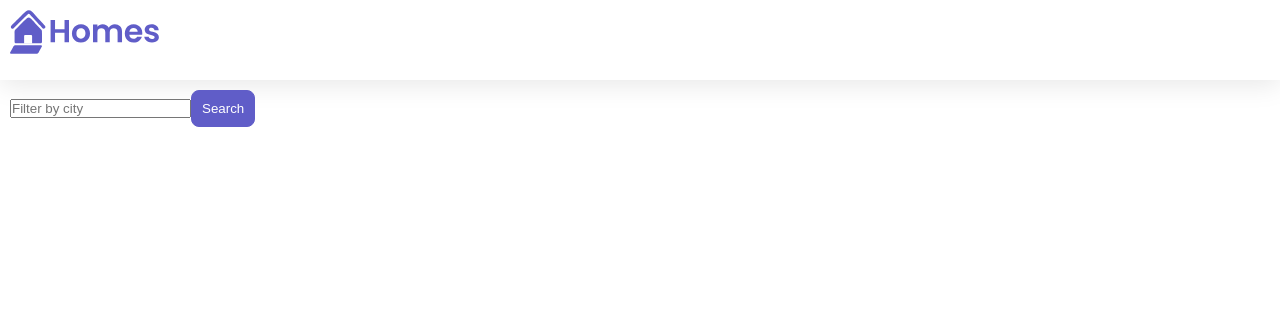
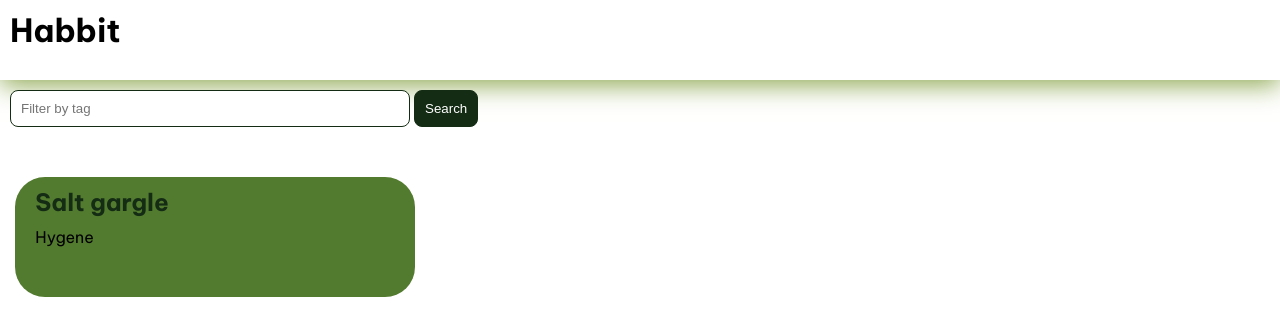
Before and after one commit to kandriam/habbit-prototype, an Angular app: page / in a window 1280 px wide. Shown: the top 336 px of the page. Built offline with nearby package versions, Linux system fonts and the light colour scheme.

Commit message:
Display habit

```diff
--- a/src/app/app.ts
+++ b/src/app/app.ts
@@ -7,7 +7,7 @@ import {Home} from './home/home';
   template: `
     <main>
       <header class="brand-name">
-        <img class="brand-logo" src="/assets/logo.svg" alt="logo" aria-hidden="true" />
+        <h1>Habbit</h1>
       </header>
       <section class="content">
         <app-home></app-home>
--- /dev/null
+++ b/src/app/habit.ts
@@ -0,0 +1,5 @@
+export interface HabitInfo {
+    id: number;
+    name: string;
+    tags: string[];
+}
--- /dev/null
+++ b/src/app/habit/habit.css
@@ -0,0 +1,19 @@
+.habit-display {
+  background: var(--accent-color);
+  border-radius: 30px;
+  padding-bottom: 30px;
+}
+.habit-display-heading {
+  color: var(--primary-color);
+  padding: 10px 20px 0 20px;
+}
+
+.habit-display-tags {
+  padding: 10px 20px 20px 20px;
+}
+
+section.habit-display a {
+  padding-left: 20px;
+  text-decoration: none;
+  color: var(--primary-color);
+}
--- /dev/null
+++ b/src/app/habit/habit.ts
@@ -0,0 +1,18 @@
+import { Component, input } from '@angular/core';
+import { HabitInfo } from '../habit';
+
+@Component({
+  selector: 'app-habit',
+  standalone: true,
+  imports: [],
+  template: `
+    <section class="habit-display">
+      <h2 class="habit-display-heading">{{ habit().name }}</h2>
+      <p class="habit-display-tags">{{ habit().tags }}</p>
+    </section>
+  `,
+  styleUrls: ['./habit.css'],
+})
+export class Habit {
+  habit = input.required<HabitInfo>()
+}
--- a/src/app/home/home.ts
+++ b/src/app/home/home.ts
@@ -1,18 +1,29 @@
 import { Component } from '@angular/core';
+import { HabitInfo } from '../habit';
+import { Habit } from '../habit/habit';
 
 @Component({
   selector: 'app-home',
-  imports: [],
+  imports: [Habit],
   template: `
     <section>
       <form>
-        <input type="text" placeholder="Filter by city" />
+        <input type="text" placeholder="Filter by tag" />
         <button class="primary" type="button">Search</button>
       </form>
     </section>
+    <section class="results">
+      <app-habit [habit]="habit"></app-habit>
+    </section>
   `,
-  styles: ``
+  styleUrls: ['./home.css'],
 })
 export class Home {
+  readonly baseUrl = 'https://angular.dev/assets/images/tutorials/common';
 
+  habit: HabitInfo = {
+    id: 9999,
+    name: 'Salt gargle',
+    tags: ['Hygene'],
+  };
 }
--- a/src/styles.css
+++ b/src/styles.css
@@ -8,10 +8,10 @@ body {
   font-family: 'Be Vietnam Pro', sans-serif;
 }
 :root {
-  --primary-color: #605DC8;
-  --secondary-color: #8B89E6;
-  --accent-color: #e8e7fa;
-  --shadow-color: #E8E8E8;
+  --primary-color: #142c14;
+  --secondary-color: #2d5128;
+  --accent-color: #537b2f;
+  --shadow-color: #8da750;
 }
 
 button.primary {
```
